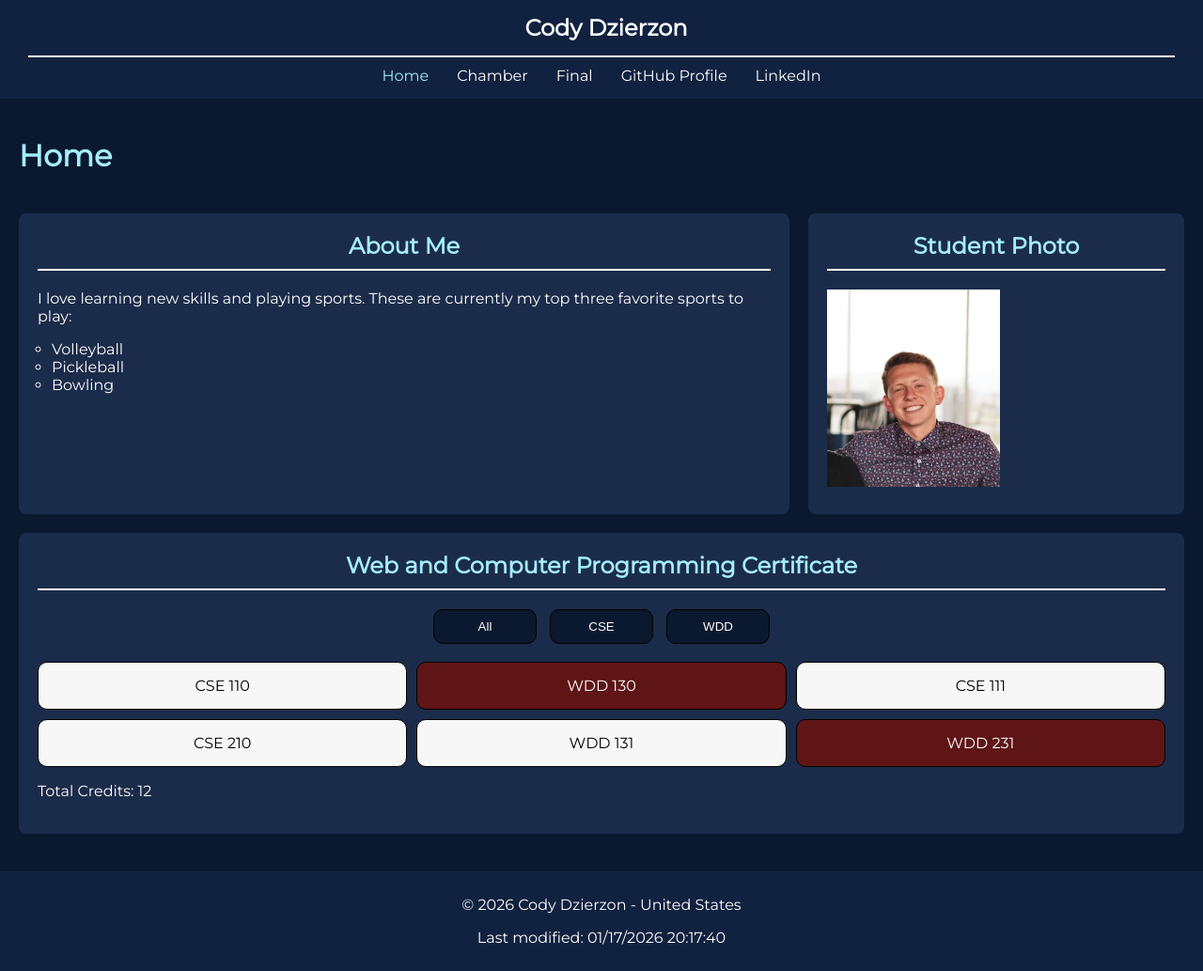
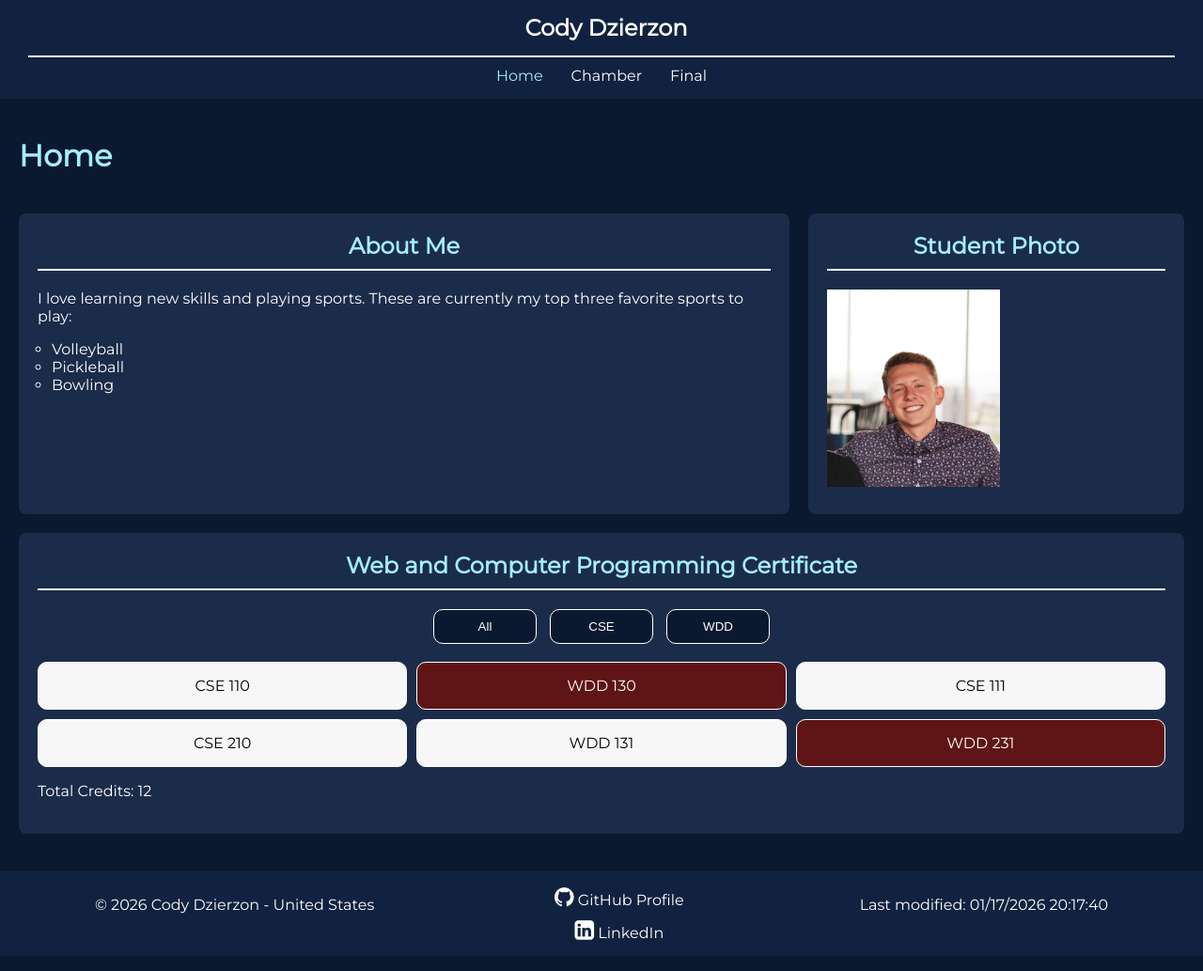
Before and after one commit to dzier0-byui/wdd231, a plain HTML site: page index.html in a window 1280 px wide. Shown: the whole page at 94% size. Drawn offline with Linux system fonts and the light colour scheme; a web font is replaced by a local one.

Commit message:
moved github and linkedin links to the footer

```diff
--- a/index.html
+++ b/index.html
@@ -14,6 +14,7 @@
         <link rel="preconnect" href="https://fonts.gstatic.com" crossorigin>
         <link href="https://fonts.googleapis.com/css2?family=Host+Grotesk:ital,wght@0,300..800;1,300..800&family=Montserrat:ital@0;1&family=Noto+Sans:wght@300&display=swap" rel="stylesheet">
         <link href="/images/favicon.ico" rel="icon" type="image/x-icon">
+        <link rel="stylesheet" href="https://cdnjs.cloudflare.com/ajax/libs/font-awesome/4.7.0/css/font-awesome.min.css">
         <meta property="og:type" content="website">
         <meta property="og:url" content="https://dzier0-byui.github.io/wdd231/">
         <meta property="og:image" content="https://www.fs.usda.gov/wildflowers/plant-of-the-week/images/sagebrush/artemisia_tridentata_04_lg.jpg">
@@ -26,10 +27,8 @@
             </span>
             <nav>
                 <a href="#" class="active">Home</a>
-                <a href="">Chamber</a>
-                <a href="">Final</a>
-                <a href="https://github.com/dzier0-byui">GitHub Profile</a>
-                <a href="https://www.linkedin.com/in/cody-dzierzon/">LinkedIn</a>
+                <a href="#">Chamber</a>
+                <a href="#">Final</a>
             </nav>
         </header>
         <main>
@@ -62,6 +61,14 @@
         </main>
         <footer>
             <p>© <span id="currentyear"></span> Cody Dzierzon - United States</p>
+            <span class="footer-socials">
+                <div class="individual-social">
+                    <a href="https://github.com/dzier0-byui" class="social-link"><i class="fa fa-github" style="font-size:24px"></i> GitHub Profile</a>
+                </div>
+                <div class="individual-social">
+                    <a href="https://www.linkedin.com/in/cody-dzierzon/" class="social-link"><i class="fa fa-linkedin-square" style="font-size:24px"></i>  LinkedIn</a>
+                </div>
+            </span>
             <p>Last modified: <span id="lastmodified"></span></p>
         </footer>
     </body>
--- a/styles/home.css
+++ b/styles/home.css
@@ -113,7 +113,7 @@ section h2 {
     width: 110px;
     border-radius: 10px;
     color:white;
-    border: black 1px solid;
+    border: white 1px solid;
 }
 
 .classes-nav button:hover {
@@ -144,7 +144,7 @@ ul {
     padding-bottom: 15px;
     background-color: rgb(95, 21, 21);
     border-radius: 10px;
-    border: black 1px solid;
+    border: white 1px solid;
 }
 
 .completed{
@@ -158,4 +158,16 @@ footer {
     text-align: center;
     padding: 10px;
     margin-top: 20px;
+    display: flex;
+    justify-content: space-around;
 }
+
+.individual-social {
+    padding: 5px;
+}
+
+.social-link {
+    padding-left: 5px;
+    color: #ffffff;
+    text-decoration: none;
+}
```
